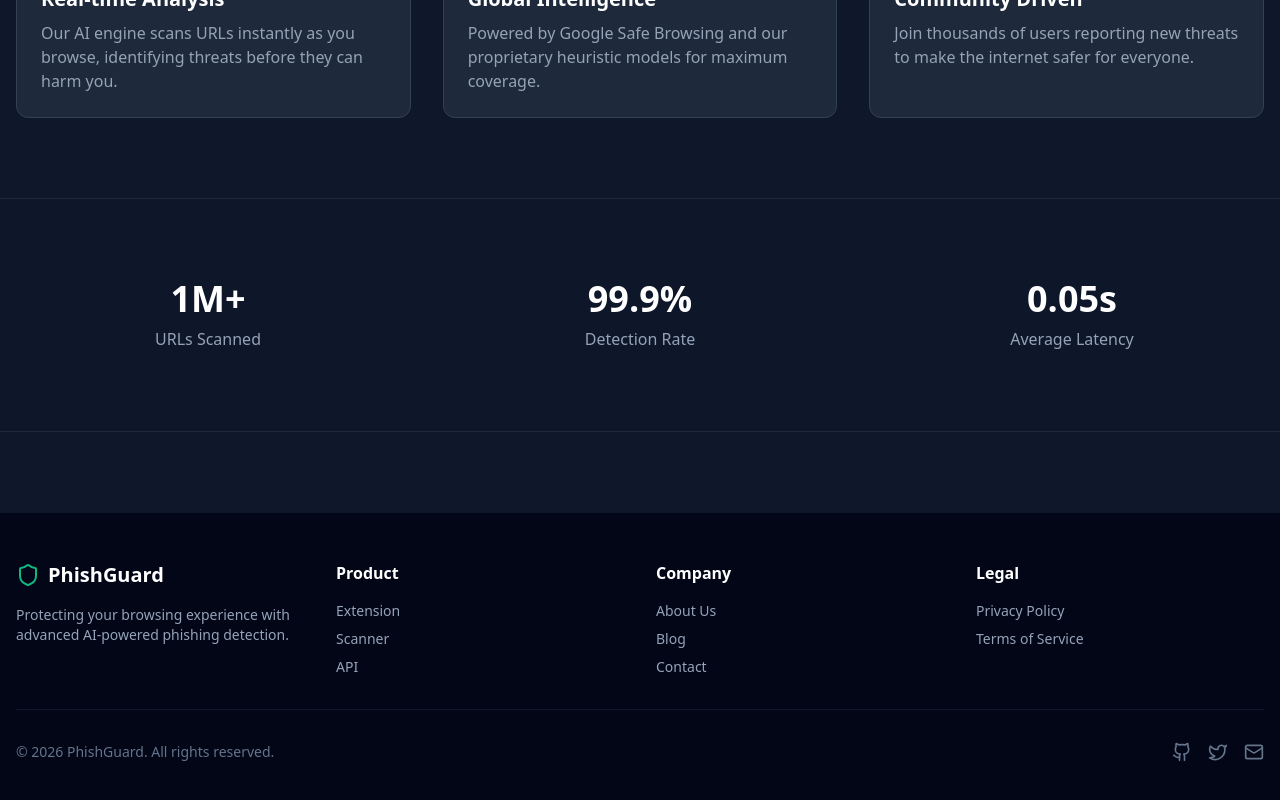
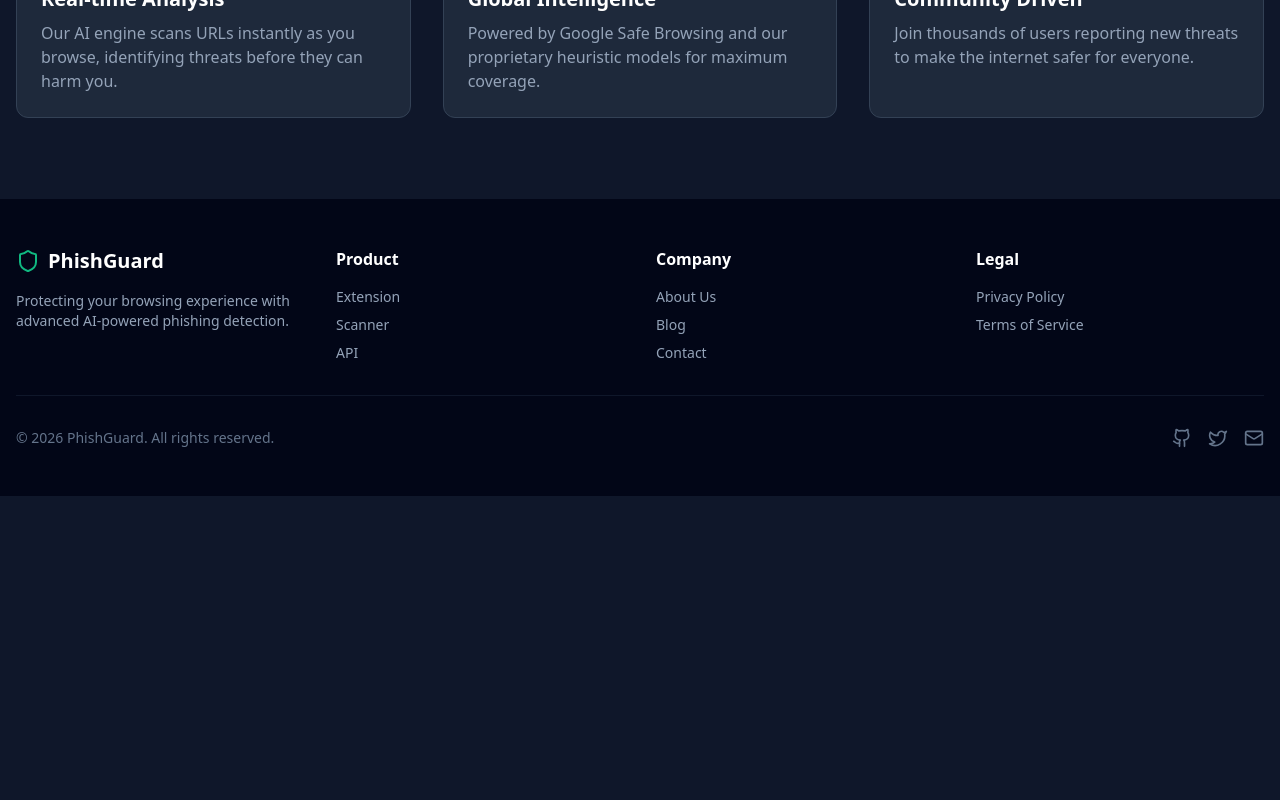
Before and after one commit to CodeKnight717/PhishGuard, a React (Vite) app: page / in a window 1280 px wide. Shown: the part 822-1622 px from the top of the page. After the commit the page ends 1318 px from the top, so only its background shows below. Built offline with nearby package versions, Linux system fonts and the light colour scheme.

Commit message:
version 2.2.1

```diff
--- a/src/pages/Home.jsx
+++ b/src/pages/Home.jsx
@@ -74,23 +74,7 @@ const Home = () => {
                 </div>
             </section>
 
-            {/* Stats Section */}
-            <section className="container mx-auto px-4 py-20 border-y border-slate-800 bg-slate-900/50">
-                <div className="grid grid-cols-1 md:grid-cols-3 gap-12 text-center">
-                    <div>
-                        <div className="text-4xl font-bold text-white mb-2">1M+</div>
-                        <div className="text-slate-400">URLs Scanned</div>
-                    </div>
-                    <div>
-                        <div className="text-4xl font-bold text-white mb-2">99.9%</div>
-                        <div className="text-slate-400">Detection Rate</div>
-                    </div>
-                    <div>
-                        <div className="text-4xl font-bold text-white mb-2">0.05s</div>
-                        <div className="text-slate-400">Average Latency</div>
-                    </div>
-                </div>
-            </section>
+
         </div>
     );
 };
```
